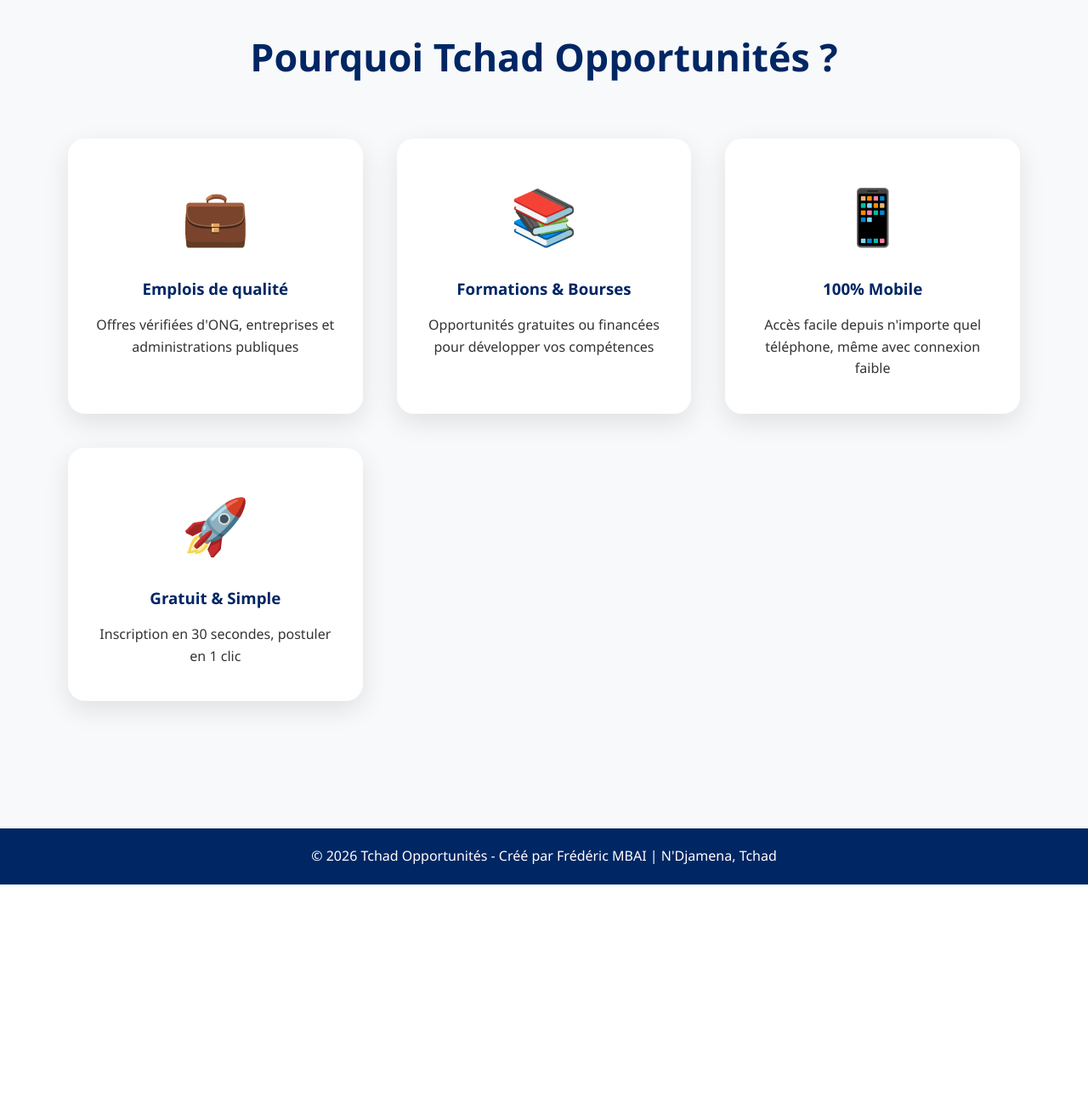
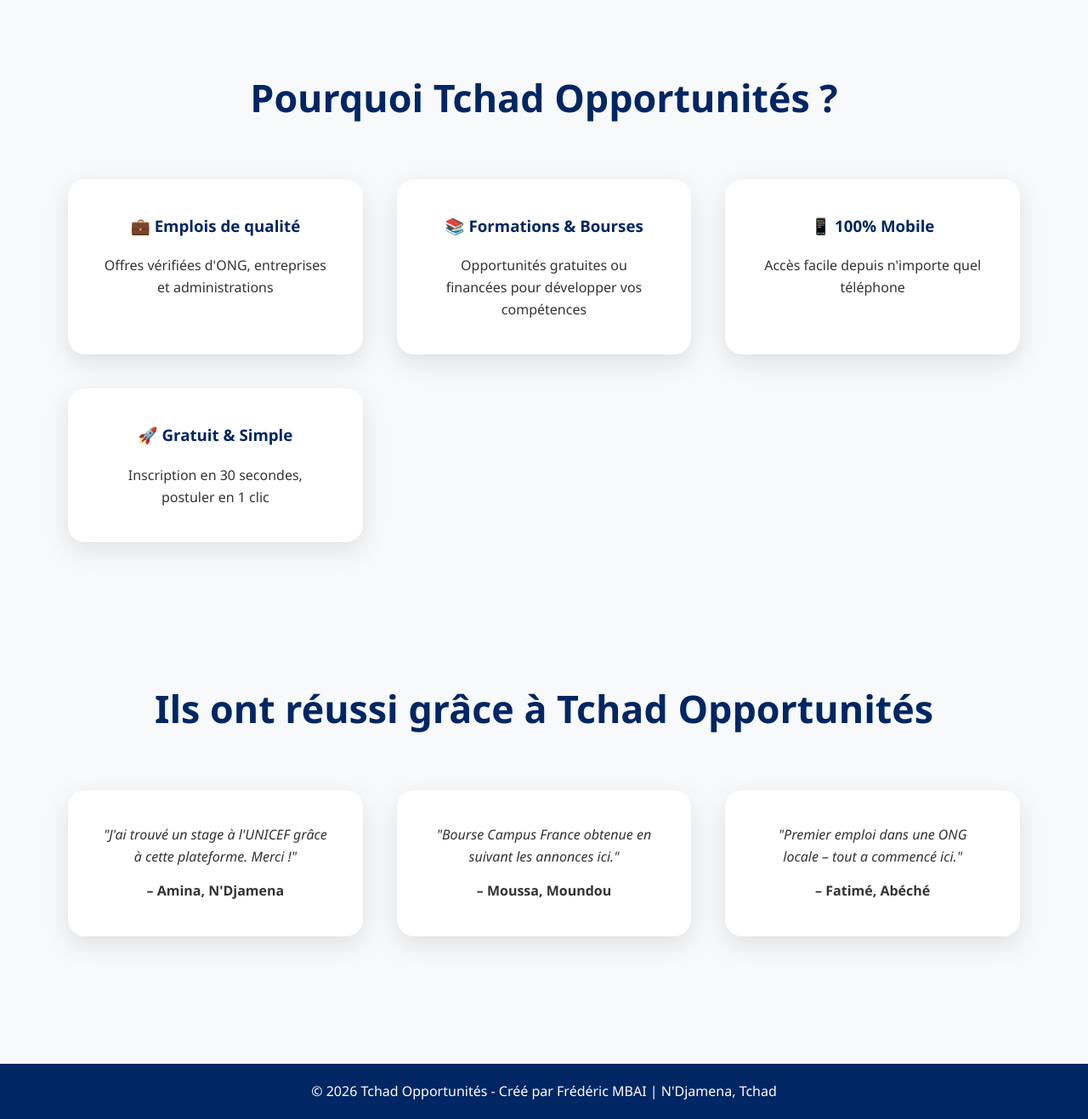
Before and after one commit to MBAIAMNE/tchad-opportunites, a Django app: page / in a window 1280 px wide. Shown: the part 825-2142 px from the top of the page at 85% size. Before the commit the page ends 1866 px from the top, so only its background shows below. Run offline with Django 5.2, Linux system fonts and the light colour scheme; parts of the project's set-up code (start-up, migrations or seed data) failed here and were passed over.

Commit message:
Update home.html

```diff
--- a/templates/home.html
+++ b/templates/home.html
@@ -3,135 +3,159 @@
 {% block title %}Accueil - Tchad Opportunités{% endblock %}
 
 {% block content %}
-<div class="hero-section">
-    <div class="hero-overlay">
-        <div class="hero-text">
+<div class="hero">
+    <div class="hero-content">
         <h1>🇹🇩 Tchad Opportunités</h1>
-            <p class="lead">La plateforme n°1 pour trouver emplois, formations, bourses et appels à projets au Tchad</p>
-            <div class="hero-actions">
-                <a href="{% url 'job_list' %}" class="btn-hero primary">Découvrir les Emplois</a>
-                <a href="{% url 'opportunity_list' %}" class="btn-hero secondary">Formations & Bourses</a>
-            </div>
+        <p class="lead">La plateforme n°1 pour emplois, formations, bourses et appels à projets au Tchad</p>
+
+        <!-- Barre de recherche -->
+        <form action="{% url 'search' %}" method="get" class="search-bar">
+            <input type="text" name="q" placeholder="Rechercher : bourse master, stage N'Djamena, UNICEF..." required>
+            <button type="submit">Rechercher</button>
+        </form>
+
+        <!-- Boutons catégories -->
+        <div class="categories-home">
+            <a href="{% url 'job_list' %}" class="cat-btn">Emplois & Stages</a>
+            <a href="{% url 'formation_list' %}" class="cat-btn">Formations & Bourses</a>
+            <a href="{% url 'stage_list' %}" class="cat-btn">Stages</a>
+            <a href="{% url 'appel_list' %}" class="cat-btn">Appels d’offres</a>
         </div>
     </div>
 </div>
 
-<div class="features-section">
-    <div class="container">
-        <h2 class="section-title">Pourquoi Tchad Opportunités ?</h2>
+<div class="features">
+    <h2>Pourquoi Tchad Opportunités ?</h2>
     <div class="features-grid">
-            <div class="feature-card">
-                <div class="feature-icon">💼</div>
-                <h3>Emplois de qualité</h3>
-                <p>Offres vérifiées d'ONG, entreprises et administrations publiques</p>
+        <div class="feature">
+            <h3>💼 Emplois de qualité</h3>
+            <p>Offres vérifiées d'ONG, entreprises et administrations</p>
         </div>
-            <div class="feature-card">
-                <div class="feature-icon">📚</div>
-                <h3>Formations & Bourses</h3>
+        <div class="feature">
+            <h3>📚 Formations & Bourses</h3>
             <p>Opportunités gratuites ou financées pour développer vos compétences</p>
         </div>
-            <div class="feature-card">
-                <div class="feature-icon">📱</div>
-                <h3>100% Mobile</h3>
-                <p>Accès facile depuis n'importe quel téléphone, même avec connexion faible</p>
+        <div class="feature">
+            <h3>📱 100% Mobile</h3>
+            <p>Accès facile depuis n'importe quel téléphone</p>
         </div>
-            <div class="feature-card">
-                <div class="feature-icon">🚀</div>
-                <h3>Gratuit & Simple</h3>
+        <div class="feature">
+            <h3>🚀 Gratuit & Simple</h3>
             <p>Inscription en 30 secondes, postuler en 1 clic</p>
         </div>
+    </div>
+</div>
+
+<div class="testimonials">
+    <h2>Ils ont réussi grâce à Tchad Opportunités</h2>
+    <div class="test-grid">
+        <div class="test-card">
+            <p>"J'ai trouvé un stage à l'UNICEF grâce à cette plateforme. Merci !"</p>
+            <strong>– Amina, N'Djamena</strong>
+        </div>
+        <div class="test-card">
+            <p>"Bourse Campus France obtenue en suivant les annonces ici."</p>
+            <strong>– Moussa, Moundou</strong>
+        </div>
+        <div class="test-card">
+            <p>"Premier emploi dans une ONG locale – tout a commencé ici."</p>
+            <strong>– Fatimé, Abéché</strong>
         </div>
     </div>
 </div>
 
 <style>
-    .hero-section {
-        background: linear-gradient(rgba(0,38,100,0.8), rgba(255,215,0,0.8)), url('https://media.istockphoto.com/id/1435220822/photo/african-american-software-developer.jpg?s=612x612&w=0&k=20&c=JESGRQ2xqRH9ZcJzvZBHZIZKVY8MDejBSOfxeM-i5e4=') center/cover no-repeat;
-        height: 80vh;
-        display: flex;
-        align-items: center;
-        justify-content: center;
+    .hero {
+        background: linear-gradient(rgba(0,38,100,0.8), rgba(255,215,0,0.8)), url('https://images.unsplash.com/photo-1522202176988-66273c2fd55f?ixlib=rb-4.0.3&auto=format&fit=crop&w=1350&q=80') center/cover no-repeat;
+        color: white;
         text-align: center;
-        color: white;
+        padding: 120px 20px;
     }
-    .hero-text h1 {
+    .hero-content h1 {
         font-size: 3.5em;
         margin-bottom: 20px;
     }
     .lead {
-        font-size: 1.8em;
+        font-size: 1.6em;
         margin-bottom: 40px;
-        max-width: 800px;
     }
-    .hero-actions {
+    .search-bar {
+        max-width: 700px;
+        margin: 0 auto 50px;
         display: flex;
-        gap: 20px;
-        justify-content: center;
-        flex-wrap: wrap;
     }
-    .btn-hero {
+    .search-bar input {
+        flex: 1;
+        padding: 18px;
+        border-radius: 50px 0 0 50px;
+        border: none;
+        font-size: 1.2em;
+    }
+    .search-bar button {
         padding: 18px 40px;
+        background: #FFD700;
+        color: #002664;
+        border: none;
+        border-radius: 0 50px 50px 0;
+        font-weight: bold;
+        cursor: pointer;
+    }
+    .categories-home {
+        margin: 50px 0;
+    }
+    .cat-btn {
+        display: inline-block;
+        padding: 18px 40px;
+        margin: 15px;
+        background: #FFD700;
+        color: #002664;
+        text-decoration: none;
+        border-radius: 50px;
+        font-weight: bold;
         font-size: 1.3em;
-        border-radius: 50px;
-        text-decoration: none;
-        font-weight: bold;
+        box-shadow: 0 5px 15px rgba(0,0,0,0.2);
         transition: 0.3s;
     }
-    .btn-hero.primary {
-        background: white;
-        color: #002664;
+    .cat-btn:hover {
+        transform: translateY(-5px);
+        box-shadow: 0 10px 25px rgba(0,0,0,0.3);
     }
-    .btn-hero.secondary {
-        background: #FFD700;
-        color: #002664;
-    }
-    .btn-hero:hover {
-        transform: translateY(-5px);
-        box-shadow: 0 10px 30px rgba(0,0,0,0.3);
-    }
-    .features-section {
+    .features, .testimonials {
         padding: 80px 20px;
+        text-align: center;
         background: #f8f9fa;
     }
-    .container {
-        max-width: 1200px;
-        margin: 0 auto;
-    }
-    .section-title {
-        text-align: center;
+    .features h2, .testimonials h2 {
         color: #002664;
         font-size: 2.8em;
         margin-bottom: 60px;
     }
-    .features-grid {
+    .features-grid, .test-grid {
         display: grid;
         grid-template-columns: repeat(auto-fit, minmax(280px, 1fr));
         gap: 40px;
+        max-width: 1200px;
+        margin: 0 auto;
     }
-    .feature-card {
+    .feature, .test-card {
         background: white;
-        padding: 40px 30px;
+        padding: 40px;
         border-radius: 20px;
         box-shadow: 0 10px 30px rgba(0,0,0,0.1);
-        text-align: center;
-        transition: 0.3s;
     }
-    .feature-card:hover {
-        transform: translateY(-10px);
-        box-shadow: 0 20px 40px rgba(0,0,0,0.2);
-    }
-    .feature-icon {
-        font-size: 4em;
+    .feature h3 {
+        color: #002664;
         margin-bottom: 20px;
     }
-    .feature-card h3 {
-        color: #002664;
+    .test-card p {
+        font-style: italic;
         margin-bottom: 15px;
     }
     @media (max-width: 768px) {
-        .hero-section h1 { font-size: 2.5em; }
-        .lead { font-size: 1.4em; }
-        .hero-actions { flex-direction: column; }
+        .hero h1 { font-size: 2.5em; }
+        .lead { font-size: 1.3em; }
+        .search-bar { flex-direction: column; }
+        .search-bar input, .search-bar button { border-radius: 50px; margin-bottom: 10px; }
     }
 </style>
 {% endblock %}
```
Lines whose indentation alone changed are shown as unchanged.
